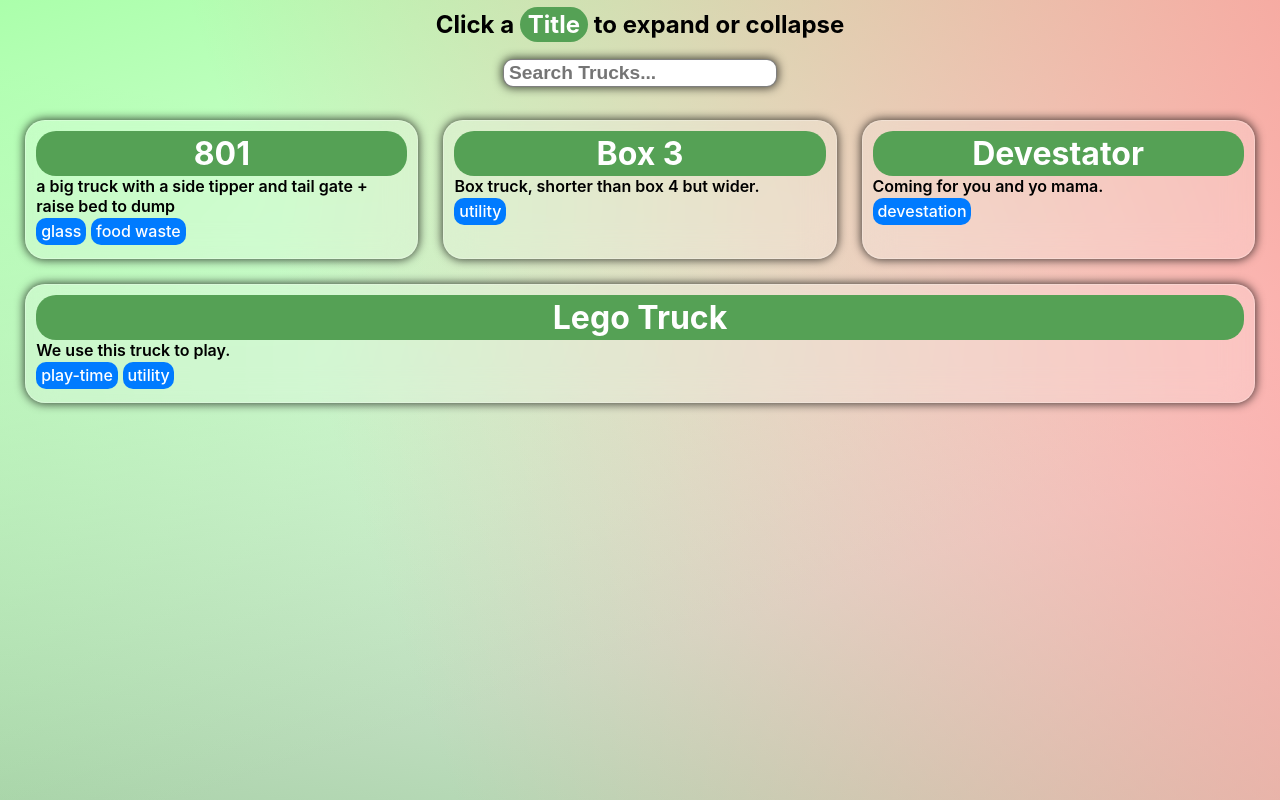
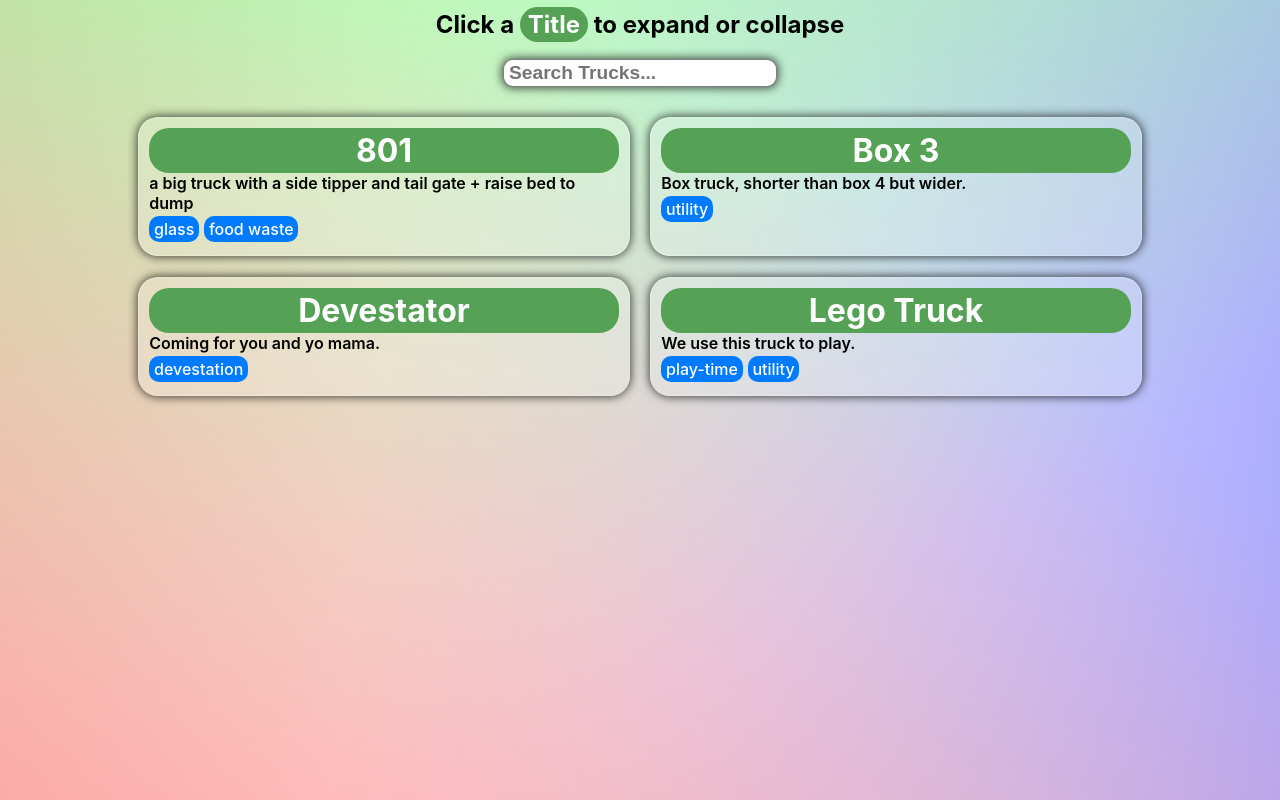
Before and after one commit to moefingers/quirkTruck, a React (Create React App) app: page / in a window 1280 px wide. Built offline with nearby package versions, Linux system fonts and the light colour scheme.

Commit message:
reworked background animation

```diff
--- a/src/css/style1.css
+++ b/src/css/style1.css
@@ -1,19 +1,19 @@
 
 @property --deg1 {
     syntax: '<angle>';
-    initial-value: 217deg;
+    initial-value: 0deg;
     inherits: false;
   }
 
   @property --deg2 {
     syntax: '<angle>';
-    initial-value: 127deg;
+    initial-value: 120deg;
     inherits: false;
   }
 
   @property --deg3 {
     syntax: '<angle>';
-    initial-value: 336deg;
+    initial-value: 240deg;
     inherits: false;
   }
 
@@ -29,8 +29,8 @@
 body {
     background: linear-gradient(var(--deg1), rgba(255,150,150,.8), rgba(255,0,0,0) 70.71%),
     linear-gradient(var(--deg2), rgba(150,255,150,.8), rgba(0,255,0,0) 70.71%),
-            linear-gradient(var(--deg3), rgba(150,200,150,.8), rgba(0,0,255,0) 70.71%);
-            animation: background 5s linear infinite;
+    linear-gradient(var(--deg3), rgba(150,150,255,.8), rgba(0,0,255,0) 70.71%);
+    animation: background-anim 5s linear infinite;
     background-attachment: fixed;
 }
 
@@ -82,7 +82,7 @@ header {
 #truck-cards-container {
     display: flex;
     flex-wrap: wrap;
-    width: 98%;
+    width: 80%;
     margin: auto;
 }
 
@@ -164,16 +164,16 @@ p {
 
 
 
-@keyframes background {
+@keyframes background-anim {
     from {
-    --deg1: 217deg;
-    --deg2: 127deg;
-    --deg3: 336deg;
+    --deg1: 0deg;
+    --deg2: 120deg;
+    --deg3: 240deg;
     }
     to {
-    --deg1: 577deg;
-    --deg2: 487deg;
-    --deg3: 696deg;
+    --deg1: 360deg;
+    --deg2: 480deg;
+    --deg3: 600deg;
     }
   }
 
```
Lines whose indentation alone changed are shown as unchanged.
